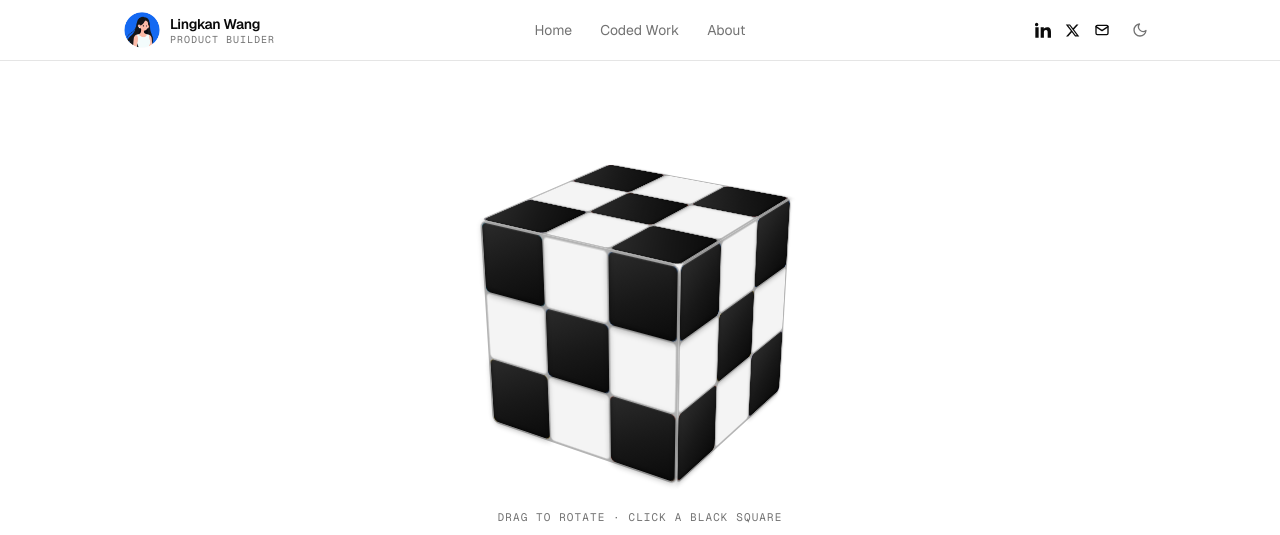
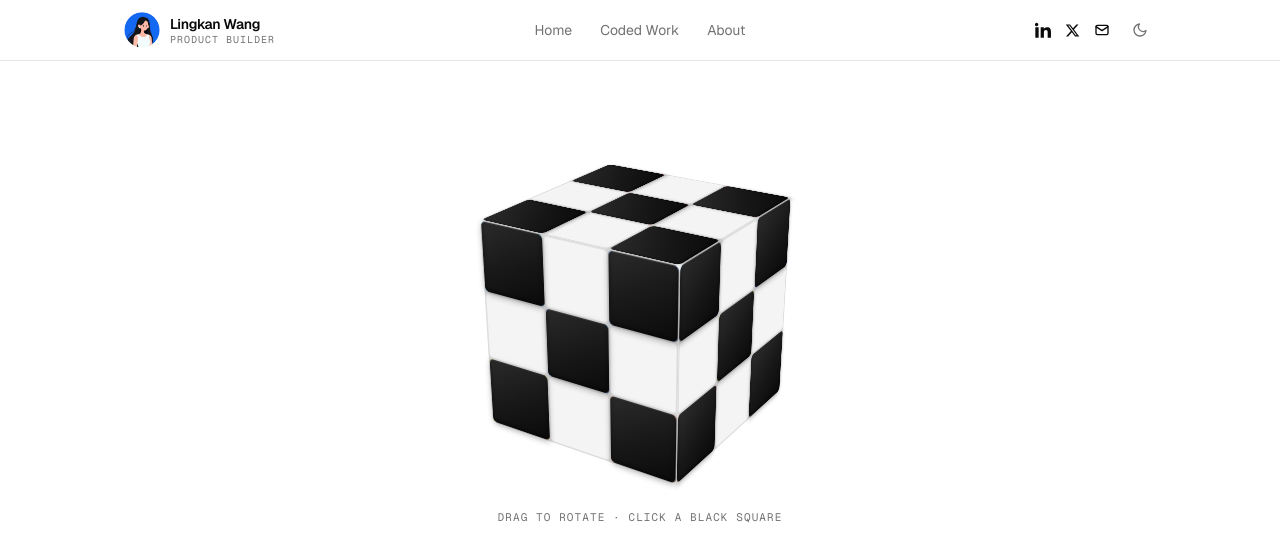
Before and after one commit to lingkan-wang/lingkan-wang.github.io, a Next.js app: page / in a window 1280 px wide. Shown: the top 535 px of the page. Built offline with nearby package versions, Linux system fonts and the light colour scheme.

Commit message:
refine(hero): lighter + thinner cube grid lines (frame 2px->1px, gray #b4b4b4->#dadada, softer white-cell border)

```diff
--- a/components/cube-hero.tsx
+++ b/components/cube-hero.tsx
@@ -98,8 +98,8 @@ export function CubeHero() {
           {FACES.map((face) => (
             <div
               key={face.key}
-              className="absolute grid grid-cols-3 gap-[1px] rounded-lg p-[2px]"
-              style={{ ...preserve, ...hideBack, width: SIZE, height: SIZE, transform: face.t, backgroundColor: "#b4b4b4" }}
+              className="absolute grid grid-cols-3 gap-[1px] rounded-lg p-[1px]"
+              style={{ ...preserve, ...hideBack, width: SIZE, height: SIZE, transform: face.t, backgroundColor: "#dadada" }}
             >
               {BLACK.map((isBlack, i) => {
                 if (!isBlack) {
@@ -107,7 +107,7 @@ export function CubeHero() {
                     <div
                       key={i}
                       className="rounded-[5px]"
-                      style={{ ...hideBack, backgroundColor: "#f4f4f4", boxShadow: "inset 0 0 0 1px rgba(0,0,0,.12)" }}
+                      style={{ ...hideBack, backgroundColor: "#f4f4f4", boxShadow: "inset 0 0 0 1px rgba(0,0,0,.07)" }}
                     />
                   );
                 }
```
